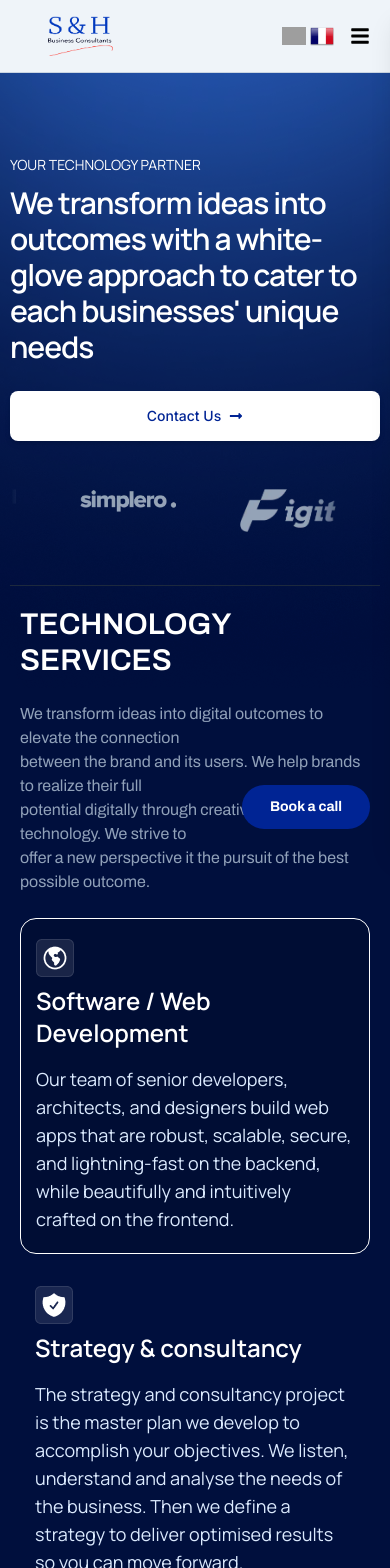
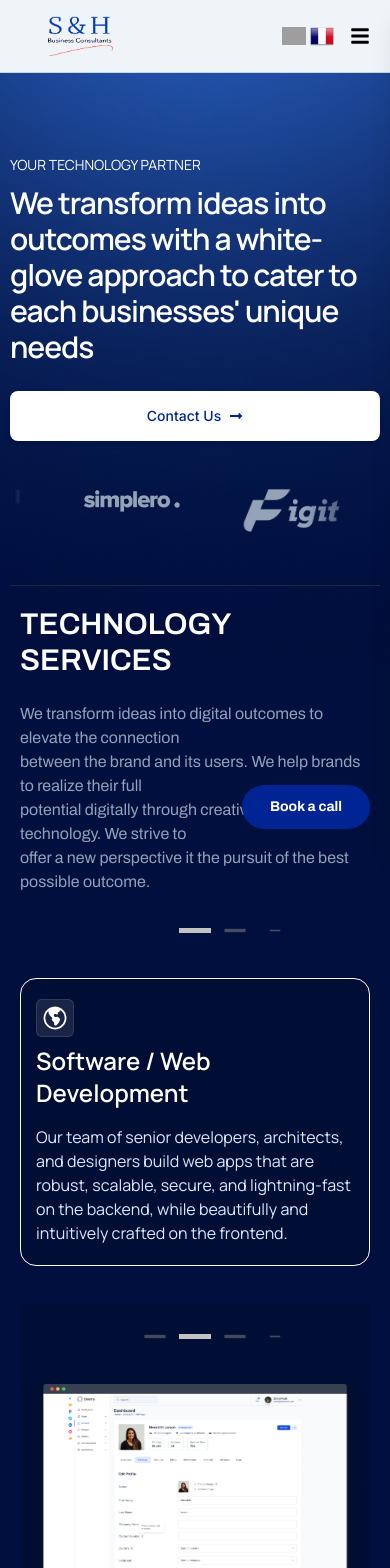
Before and after one commit to huzaifashuaib/shConsultant, a Next.js app: page /technology-services in a window 390 px wide. Shown: the top 1568 px of the page. Built offline with nearby package versions, Linux system fonts and the light colour scheme; grey boxes are pictures that could not be loaded.

Commit message:
fix:techServices Fixes

```diff
--- a/src/components/technology-service/techServices/TechServices.jsx
+++ b/src/components/technology-service/techServices/TechServices.jsx
@@ -37,7 +37,7 @@ const TechServices = () => {
         <br />
         offer a new perspective it the pursuit of the best possible outcome.
       </p>
-      <div className="grid grid-cols-1 md:grid-cols-3 max-md:gap-3">
+      <div className=" grid-cols-1 md:grid-cols-3 max-md:gap-3 hidden md:grid">
         {techData.map(({ icon, title, desc, active }, index) => (
           <div
             onClick={() => handleClick(index)}
@@ -61,7 +61,45 @@ const TechServices = () => {
           </div>
         ))}
       </div>
-      <div className=" bg-[#010d2d80] py-10 md:pt-25 w-full rounded-md md:pb-10 ">
+
+      <div className="md:hidden">
+        <Swiper
+          spaceBetween={10}
+          slidesPerView={1}
+          pagination={{
+            dynamicBullets: true,
+            clickable: true,
+          }}
+          modules={[Pagination]}
+          className="mySwiper"
+        >
+          {techData.map(({ icon, title, desc, active }, index) => (
+            <SwiperSlide
+              key={index}
+              onClick={() => handleClick(index)}
+              className={`px-3.75 py-5 md:my-5 md:mx-6.25 cursor-pointer rounded-2xl  ${
+                active && "bg-[#010D2D80] backdrop:blur-xl border border-white"
+              } ${
+                !active &&
+                "hover:bg-[#20253880] hover:border border-white transition-all duration-300 ease-in-out hover:-translate-y-5"
+              } `}
+            >
+              <Image src={icon} alt="icon" width={0} height={0} />
+              <h1
+                className={`text-2xl font-semibold text-white mt-2 mb-4 ${manrope.className}`}
+              >
+                {title}
+              </h1>
+              <p
+                className={`text-base md:text-lg text-blue-100 ${manrope.className}`}
+              >
+                {desc}
+              </p>
+            </SwiperSlide>
+          ))}
+        </Swiper>
+      </div>
+      <div className=" bg-[#010d2d80] py-5 md:py-10 w-full rounded-md md:pb-10 ">
         <Swiper
           spaceBetween={10}
           slidesPerView={1}
@@ -75,7 +113,7 @@ const TechServices = () => {
           }}
           speed={4000}
           modules={[Pagination, Autoplay]}
-          className="mySwiper pb-12 md:max-w-320 mx-auto"
+          className="mySwiper md:pb-12 md:max-w-320 mx-auto"
         >
           {imageSet.map((image, index) => (
             <SwiperSlide key={index}>
```
